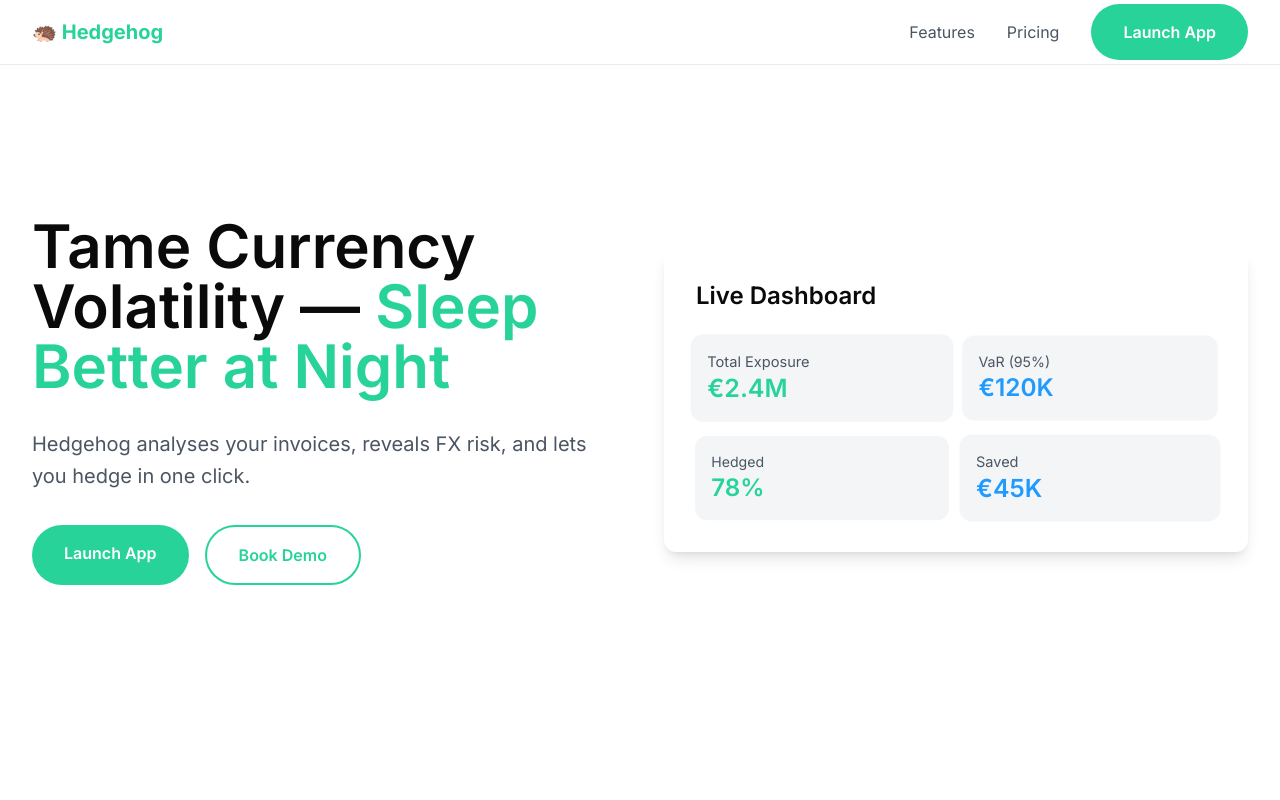
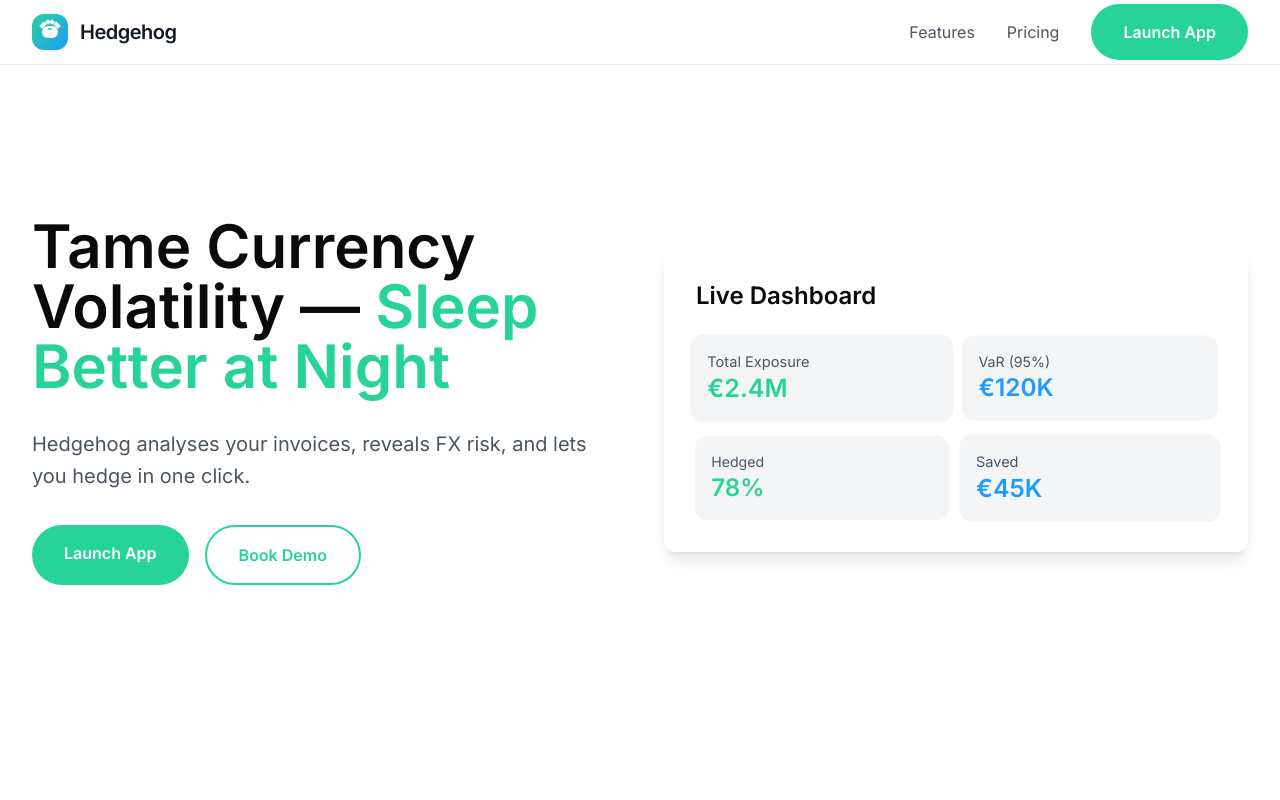
Before and after one commit to AmnonWeiss/high-converting-saas-product-landing-page-863, a React (Vite) app: page / in a window 1280 px wide. Shown: the top 800 px of the page. Built offline with nearby package versions, Linux system fonts and the light colour scheme.

Commit message:
feat: Update logo to be more fintech-like
Update the Hedgehog logo to be more slick and in line with fintech branding, while still incorporating a hedgehog element.

```diff
--- a/src/components/hedgehog/HedgehogHeader.tsx
+++ b/src/components/hedgehog/HedgehogHeader.tsx
@@ -16,8 +16,30 @@ const HedgehogHeader = () => {
   return (
     <header className="fixed top-0 left-0 right-0 z-50 bg-white/90 backdrop-blur-lg border-b border-neutral-200">
       <nav className="container-padding mx-auto flex h-16 items-center justify-between max-w-7xl">
-        <a href="/" className="text-xl font-bold text-primary flex items-center gap-2">
-          🦔 Hedgehog
+        <a href="/" className="flex items-center gap-3">
+          {/* Sleek fintech hedgehog logo */}
+          <div className="relative">
+            <div className="w-9 h-9 bg-gradient-to-br from-primary to-secondary rounded-lg flex items-center justify-center shadow-sm">
+              {/* Stylized hedgehog using geometric shapes */}
+              <div className="relative w-6 h-6">
+                {/* Main body - circle */}
+                <div className="absolute inset-x-1 inset-y-1.5 bg-white rounded-full"></div>
+                {/* Spikes - small triangular elements */}
+                <div className="absolute top-0 left-2 w-1 h-1 bg-white transform rotate-45"></div>
+                <div className="absolute top-0.5 left-1 w-1 h-1 bg-white transform rotate-45"></div>
+                <div className="absolute top-0.5 right-1 w-1 h-1 bg-white transform rotate-45"></div>
+                <div className="absolute top-0 right-2 w-1 h-1 bg-white transform rotate-45"></div>
+                <div className="absolute top-1 left-0.5 w-1 h-1 bg-white transform rotate-45"></div>
+                <div className="absolute top-1 right-0.5 w-1 h-1 bg-white transform rotate-45"></div>
+                {/* Eyes */}
+                <div className="absolute top-2 left-2.5 w-0.5 h-0.5 bg-primary rounded-full"></div>
+                <div className="absolute top-2 right-2.5 w-0.5 h-0.5 bg-primary rounded-full"></div>
+              </div>
+            </div>
+          </div>
+          <div className="text-xl font-semibold text-neutral-900 tracking-tight">
+            Hedgehog
+          </div>
         </a>
 
         <div className="hidden md:flex items-center gap-8">
```
